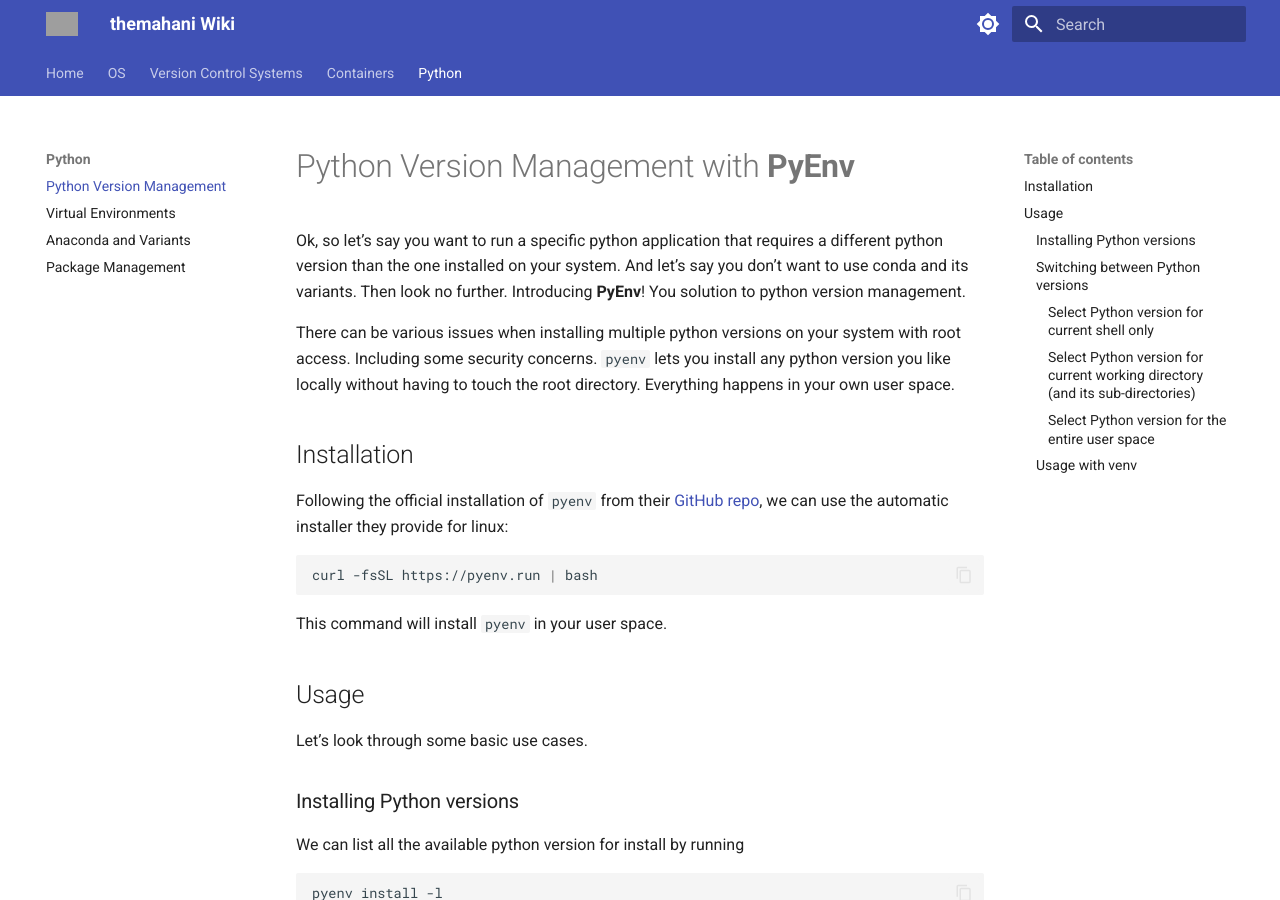
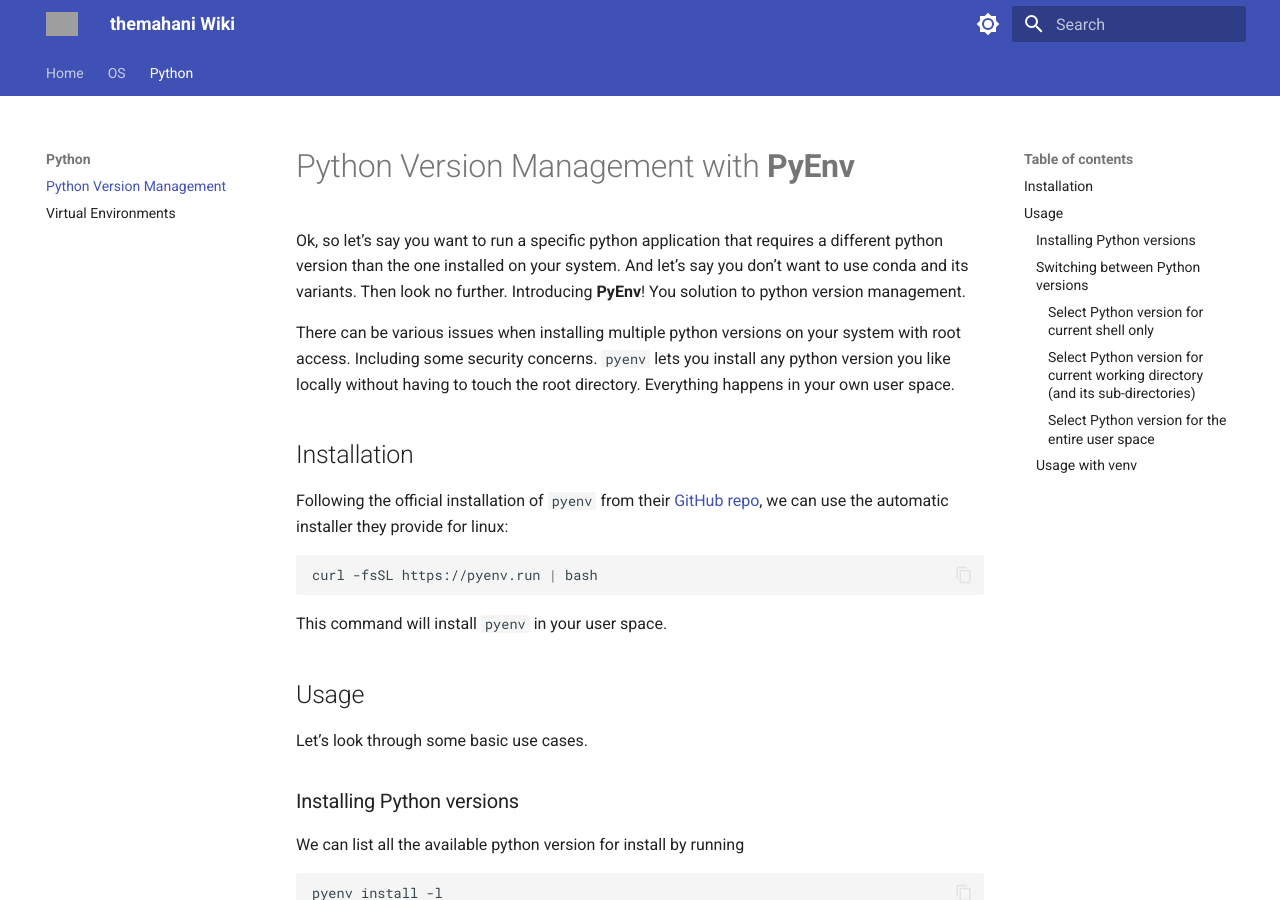
Before and after one commit to themahani/wiki, an MkDocs documentation site: the page built from docs/python/pyenv.md, in a window 1280 px wide and 900 px high. Built offline with MkDocs 1.6.1 and Material for MkDocs 9.7.7, drawn with Linux system fonts in a browser that asks for light colours; grey boxes are pictures that could not be loaded.

Commit message:
feat: deploy wiki to wiki.alimahani.com on Cloudflare
Serve the MkDocs build from a static-assets Worker, like the website.
Wrangler creates the wiki.alimahani.com DNS record and certificate on
deploy, so the workflow now builds with mkdocs and runs wrangler deploy
instead of pushing to gh-pages.

The build runs with --strict, so the nav drops the four pages that
don't exist yet (git, docker, conda, packaging).

```diff
--- a/mkdocs.yml
+++ b/mkdocs.yml
@@ -2,7 +2,7 @@
 
 # --- Site Information ---
 site_name: "themahani Wiki"
-site_url: "https://themahani.github.io/wiki/"
+site_url: "https://wiki.alimahani.com/"
 site_description: "A personal knowledge base for programming, tools, and tech."
 site_author: "Ali Mahani"
 
@@ -52,12 +52,6 @@ nav:
   - Home: "index.md"
   - OS:
       - Archlinux: "os/linux/arch.md"
-  - Version Control Systems:
-      - Git: "vcs/git.md"
-  - Containers:
-      - Docker: "containers/docker.md"
   - Python:
       - Python Version Management: "python/pyenv.md"
       - Virtual Environments: "python/venv.md"
-      - Anaconda and Variants: "python/conda.md"
-      - Package Management: "python/packaging.md"
```
Also changed, not shown: 3 other files.
